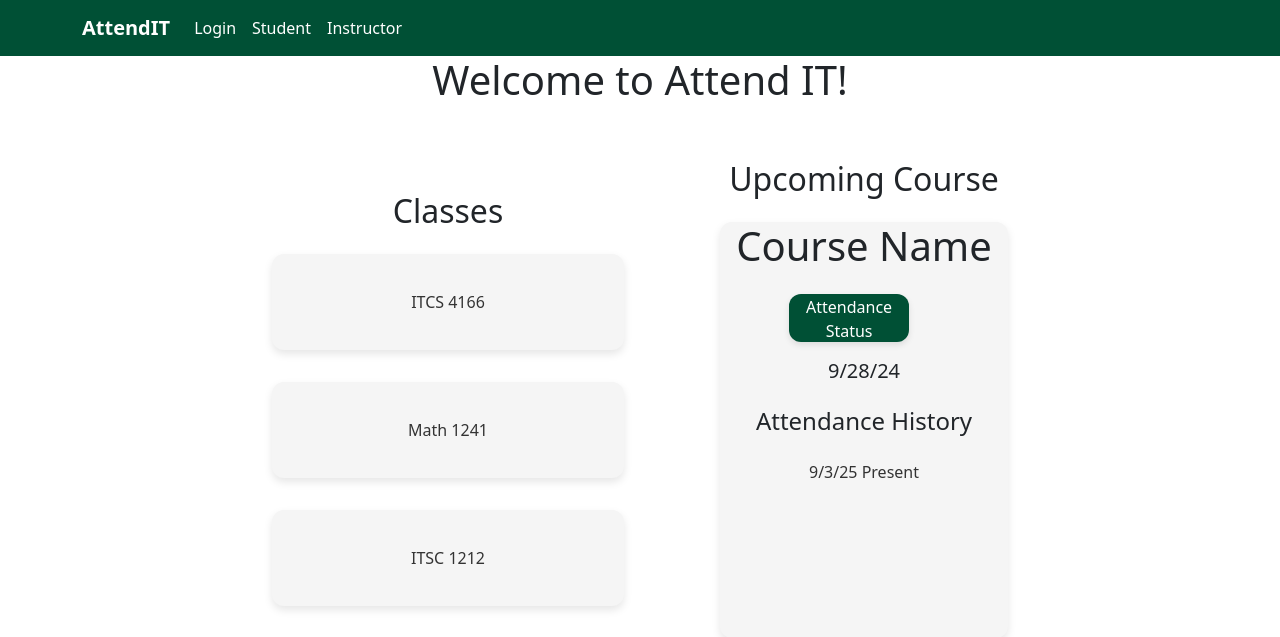
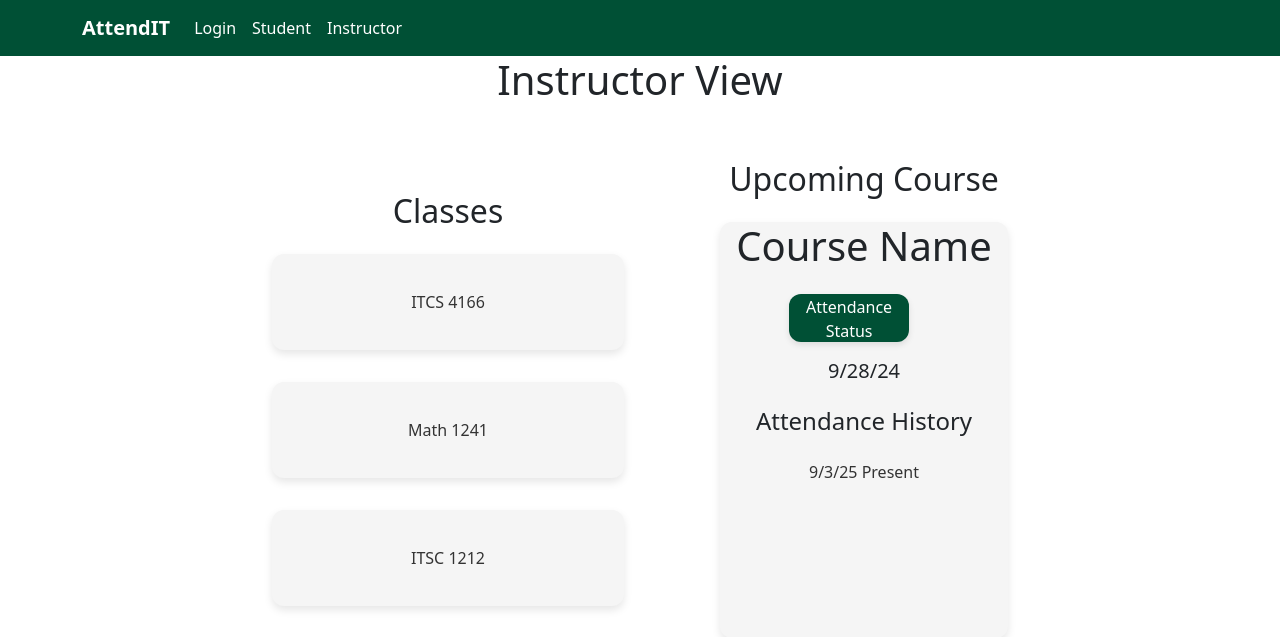
Before and after one commit to jacoblebo/AttendIT, a Flask app: page /instructor_dashboard in a window 1280 px wide. Shown: the top 637 px of the page. Run offline with Flask 3, Linux system fonts and the light colour scheme.

Commit message:
Signifying this page is the instructor view

```diff
--- a/templates/instructor_dashboard.html
+++ b/templates/instructor_dashboard.html
@@ -2,7 +2,7 @@
 {% extends 'layout.html' %}
 
 {% block content %}
-    <h1>Welcome to Attend IT!</h1>
+    <h1>Instructor View</h1>
     <div class="horizontal_main_content">
     {% include 'card_course.html' %}
     {% include 'card_course_status.html' %}
```
